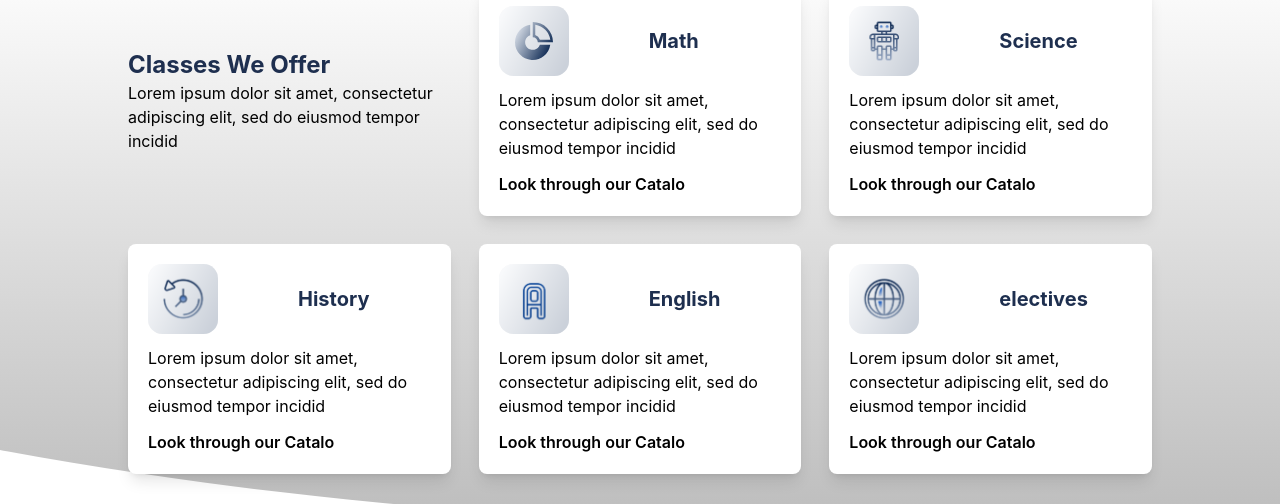
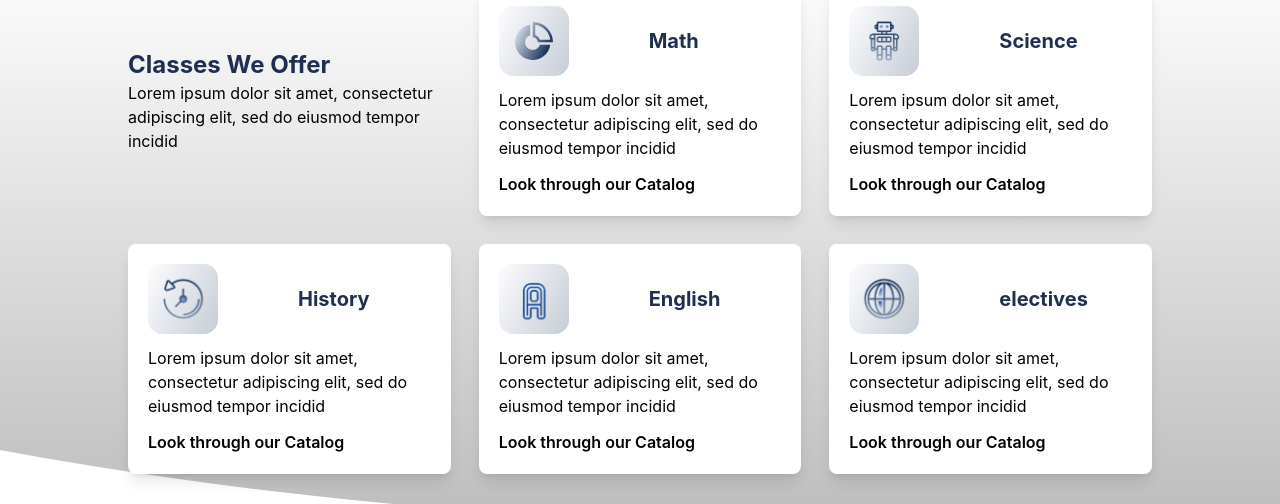
Before and after one commit to JeremyChuah/Classify, a React (Create React App) app: page / in a window 1280 px wide. Shown: the part 903-1407 px from the top of the page. Built offline with nearby package versions, Linux system fonts and the light colour scheme; no server answers; what aws-amplify would draw is missing.

Commit message:
test change 2

```diff
--- a/src/pages/homecomponents/classcard.js
+++ b/src/pages/homecomponents/classcard.js
@@ -16,7 +16,7 @@ const classcard = (props) => {
           to={`/ClassCatalog`}
           className="hover:font-bold hover:text-blue-600 font-semibold"
         >
-          Look through our Catalo
+          Look through our Catalog
         </Link>
       </div>
     </div>
```
